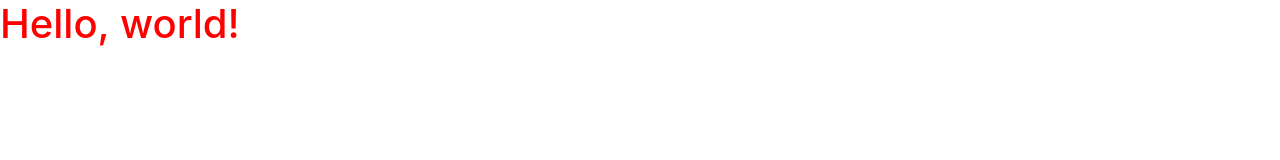
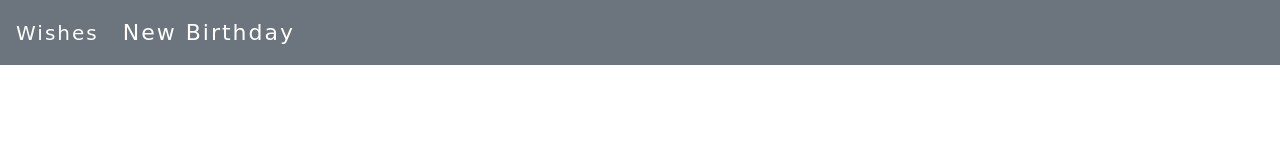
Before and after one commit to amjedsaleel/birthday-wishes, a plain HTML site: page wish.html in a window 1280 px wide. Drawn offline with nearby package versions, Linux system fonts and the light colour scheme.

Commit message:
header seted for all pages

```diff
--- a/css/style.css
+++ b/css/style.css
@@ -1,11 +1,15 @@
 body,
 html {
   scroll-behavior: smooth;
-  height: 100%;
+  height: 100vh;
   width: 100%;
-
+  margin: 0;
+  padding: 0;
 }
 
-h1 {
-    color: red;
+header a {
+  font-family: "Sansita Swashed", cursive;
+  font-size: 22px;
+  color: #ffffff !important;
+  letter-spacing: 2px;
 }
--- a/wish.html
+++ b/wish.html
@@ -9,10 +9,33 @@
     <link rel="stylesheet" href="https://stackpath.bootstrapcdn.com/bootstrap/4.5.2/css/bootstrap.min.css" integrity="sha384-JcKb8q3iqJ61gNV9KGb8thSsNjpSL0n8PARn9HuZOnIxN0hoP+VmmDGMN5t9UJ0Z" crossorigin="anonymous">
     <link rel="stylesheet" href="./css/style.css">
     <title>Wishes</title>
-
   </head>
   <body>
-    <h1>Hello, world!</h1>
+
+    <!-- header section -->
+    <header>
+      <div class="container-fluid position-fixed">
+        <div class="row">
+          <nav class="navbar navbar-expand-lg navbar-light bg-secondary w-100">
+            <a class="navbar-brand" href="#">Wishes</a>
+            <button class="navbar-toggler" type="button" data-toggle="collapse" data-target="#navbarTogglerDemo02"
+              aria-controls="navbarTogglerDemo02" aria-expanded="false" aria-label="Toggle navigation">
+              <span class="navbar-toggler-icon"></span>
+            </button>
+
+            <div class="collapse navbar-collapse" id="navbarTogglerDemo02">
+              <ul class="navbar-nav mr-auto mt-2 mt-lg-0">
+                <!-- <li class="nav-item active">
+                  <a class="nav-link" href="#">Wishes <span class="sr-only">(current)</span></a>
+                </li> -->
+                <li class="nav-item active">
+                  <a class="nav-link" href="#">New Birthday</a>
+              </ul>
+            </div>
+          </nav>
+        </div>
+      </div>
+    </header>
 
 
 
```
Also changed, not shown: index.html (+38 -5 lines), new-birthday.html (+38 -6 lines), see-view.html (+25 -2 lines), wishes-bank.html (+25 -1 lines).
